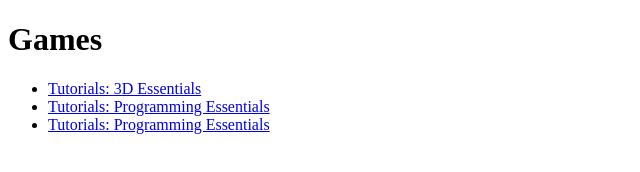
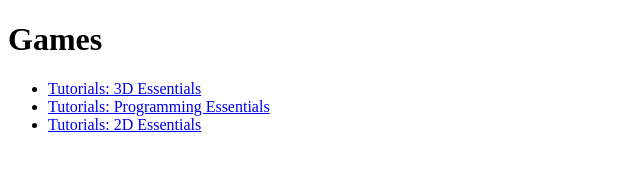
Before and after one commit to Michael-on-the-Microphone/CSCI-526-Coursework-and-Projects, a plain HTML site: page index.html in a window 1280 px wide. Shown: the whole page, without its empty margins (0-640 px from the left). Drawn offline with Linux system fonts and the light colour scheme.

Commit message:
fix: index naming
Signed-off-by: Praveen <s.praveen@live.in>

```diff
--- a/index.html
+++ b/index.html
@@ -9,7 +9,7 @@
     <ul>
       <li><a href="./tutorials_3d_essentials/">Tutorials: 3D Essentials</a></li>
       <li><a href="./tutorials_programming_essentials/">Tutorials: Programming Essentials</a></li>
-      <li><a href="./tutorials_2d_essentials/">Tutorials: Programming Essentials</a></li>
+      <li><a href="./tutorials_2d_essentials/">Tutorials: 2D Essentials</a></li>
     </ul>
   </body>
 </html>
```
